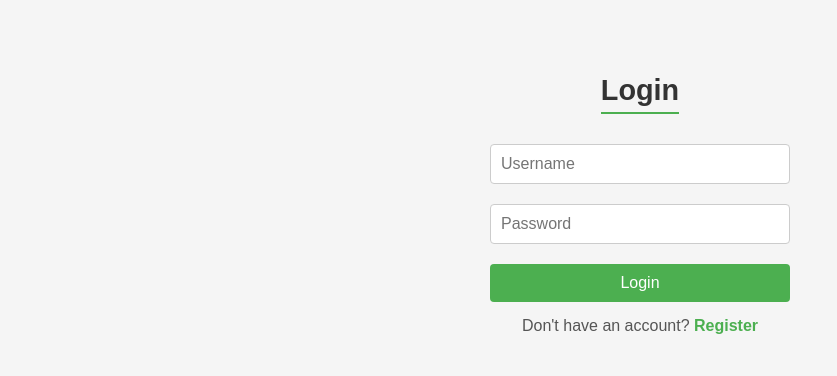
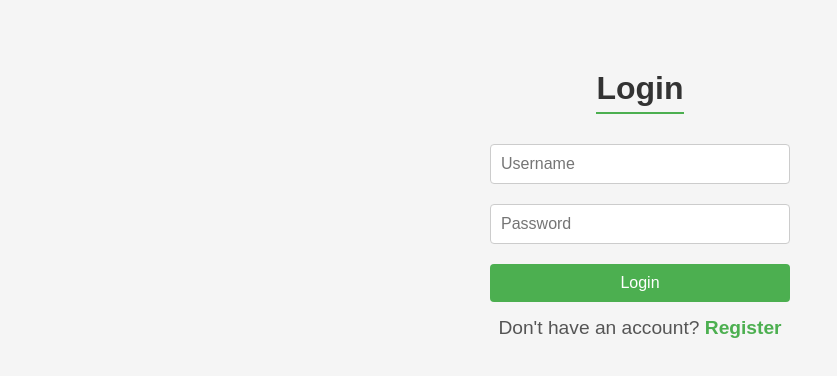
Before and after one commit to roman-kh122/security-testing-client, a React (Create React App) app: page /login in a window 1280 px wide. Shown: the part 194-570 px from the top of the page, without its empty margins (0-837 px from the left). Built offline with nearby package versions, Linux system fonts and the light colour scheme.

Commit message:
profile again fixed

```diff
--- a/src/pages/profile/profile.css
+++ b/src/pages/profile/profile.css
@@ -2,19 +2,18 @@
 
 .profile {
   padding: 1.5rem;
-  background-color: #f9f9f9;
   margin: 0 auto;
   border-radius: 8px;
   box-shadow: 0 4px 8px rgba(0, 0, 0, 0.1);
 }
 
 h2 {
-  font-size: 1.8rem;
+  font-size: 2rem;
   color: #333;
 }
 
 p {
-  font-size: 1rem;
+  font-size: 1.2rem;
   color: #555;
 }
 
```
